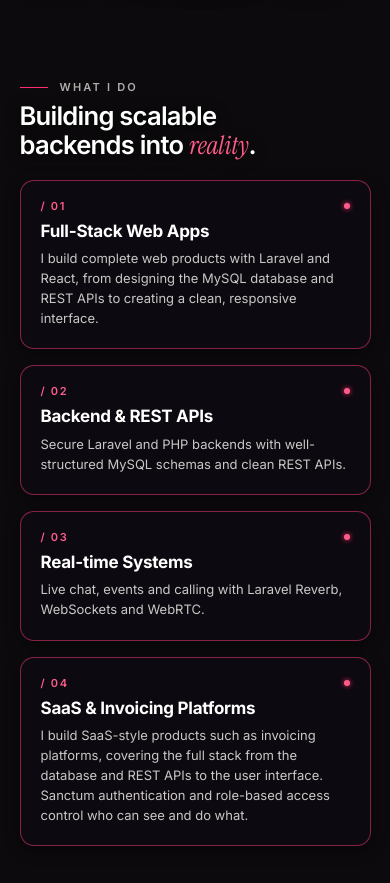
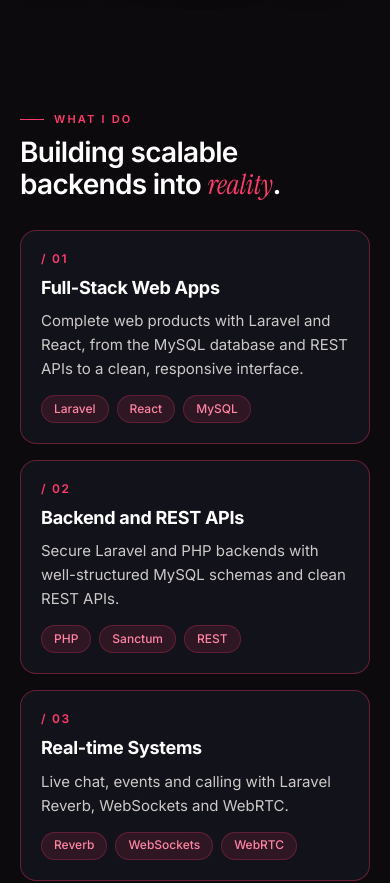
Before and after one commit to Mudasir-ali1/Portfolio, a React (Vite) app: page / in a window 390 px wide. Shown: the part 1628-2511 px from the top of the page. Built offline with nearby package versions, Linux system fonts and the light colour scheme.

Commit message:
Mobile: replace pinned What I do section with static cards

```diff
--- a/index.html
+++ b/index.html
@@ -5,6 +5,8 @@
   <meta charset="UTF-8" />
   <meta name="viewport" content="width=device-width, initial-scale=1.0" />
   <title>Mudasir Ali — Full Stack Developer</title>
+  <meta name="description" content="Mudasir Ali — Full Stack Developer specializing in Laravel, React, REST APIs, real-time systems, and SaaS platforms." />
+  <link rel="icon" type="image/svg+xml" href="/favicon.svg" />
   <!-- Google Fonts: Plus Jakarta Sans, Inter, Instrument Serif, Syne -->
   <link rel="preconnect" href="https://fonts.googleapis.com">
   <link rel="preconnect" href="https://fonts.gstatic.com" crossorigin>
@@ -23,7 +25,7 @@
 
     <!-- Top Navigation -->
     <header class="header">
-      <a href="#home" class="logo">Folioblox</a>
+      <a href="#home" class="logo" aria-label="Mudasir Ali">Mudasir Ali<span class="brand-dot" style="color: #ffb02e;">.</span></a>
       <nav class="nav-links">
         <a href="#home" class="nav-link active">Home</a>
         <a href="#about" class="nav-link">About</a>
--- /dev/null
+++ b/src/components/WhatIDo/ServicesMobile.css
@@ -0,0 +1,147 @@
+/* ===== Mobile Services Section (max-width: 767px) ===== */
+.sm-section {
+  position: relative;
+  width: 100%;
+  max-width: 100%;
+  padding: 64px 20px;
+  box-sizing: border-box;
+  overflow-x: hidden;
+  background: transparent;
+  color: #f5f2ee;
+  font-family: 'Inter', system-ui, -apple-system, sans-serif;
+}
+
+.sm-header {
+  margin: 0 0 28px 0;
+}
+
+.sm-eyebrow {
+  display: flex;
+  align-items: center;
+  gap: 10px;
+  margin: 0 0 10px 0;
+  font-size: 11px;
+  font-weight: 600;
+  letter-spacing: 0.2em;
+  text-transform: uppercase;
+  color: #ff3b6b;
+}
+
+.sm-eyebrow::before {
+  content: '';
+  display: inline-block;
+  width: 24px;
+  height: 1px;
+  background: #ff3b6b;
+  flex-shrink: 0;
+}
+
+.sm-title {
+  margin: 0;
+  font-family: 'Inter', system-ui, -apple-system, sans-serif;
+  font-size: clamp(1.75rem, 7vw, 2.25rem);
+  font-weight: 600;
+  line-height: 1.15;
+  letter-spacing: -0.025em;
+  color: #ffffff;
+}
+
+.sm-title em {
+  font-family: 'Instrument Serif', Georgia, serif;
+  font-style: italic;
+  font-weight: 400;
+  color: #ff3b6b;
+  letter-spacing: -0.01em;
+}
+
+.sm-list {
+  list-style: none;
+  margin: 0;
+  padding: 0;
+  display: flex;
+  flex-direction: column;
+  gap: 16px;
+  width: 100%;
+  max-width: 100%;
+  box-sizing: border-box;
+}
+
+.sm-card {
+  width: 100%;
+  min-height: 44px;
+  padding: 20px;
+  box-sizing: border-box;
+  border-radius: 16px;
+  background: #12121a;
+  border: 1px solid rgba(255, 59, 107, 0.35);
+  display: flex;
+  flex-direction: column;
+  gap: 10px;
+  overflow-wrap: break-word;
+}
+
+.sm-num {
+  font-size: 12px;
+  font-weight: 600;
+  letter-spacing: 0.14em;
+  color: #ff3b6b;
+}
+
+.sm-card-title {
+  margin: 0;
+  font-size: 18px;
+  font-weight: 700;
+  line-height: 1.3;
+  letter-spacing: -0.015em;
+  color: #ffffff;
+}
+
+.sm-card-desc {
+  margin: 0;
+  font-size: 15px;
+  line-height: 1.6;
+  color: rgba(245, 242, 238, 0.82);
+}
+
+.sm-tags {
+  list-style: none;
+  margin: 4px 0 0 0;
+  padding: 0;
+  display: flex;
+  flex-wrap: wrap;
+  gap: 8px;
+}
+
+.sm-tag {
+  display: inline-flex;
+  align-items: center;
+  min-height: 28px;
+  padding: 4px 12px;
+  border-radius: 999px;
+  background: rgba(255, 59, 107, 0.12);
+  border: 1px solid rgba(255, 59, 107, 0.25);
+  font-size: 12px;
+  font-weight: 500;
+  line-height: 1.2;
+  color: #ff85a3;
+}
+
+/* Light CSS-only fade-up (0.4s, once) */
+.sm-reveal {
+  opacity: 0;
+  transform: translateY(16px);
+  transition: opacity 0.4s ease-out, transform 0.4s ease-out;
+}
+
+.sm-reveal.is-visible {
+  opacity: 1;
+  transform: translateY(0);
+}
+
+@media (prefers-reduced-motion: reduce) {
+  .sm-reveal {
+    opacity: 1;
+    transform: none;
+    transition: none;
+  }
+}
--- /dev/null
+++ b/src/components/WhatIDo/ServicesMobile.jsx
@@ -0,0 +1,98 @@
+import { useEffect, useRef } from "react";
+import "./ServicesMobile.css";
+
+const MOBILE_SERVICES = [
+  {
+    id: "fullstack",
+    num: "/ 01",
+    title: "Full-Stack Web Apps",
+    desc: "Complete web products with Laravel and React, from the MySQL database and REST APIs to a clean, responsive interface.",
+    tags: ["Laravel", "React", "MySQL"],
+  },
+  {
+    id: "backend",
+    num: "/ 02",
+    title: "Backend and REST APIs",
+    desc: "Secure Laravel and PHP backends with well-structured MySQL schemas and clean REST APIs.",
+    tags: ["PHP", "Sanctum", "REST"],
+  },
+  {
+    id: "realtime",
+    num: "/ 03",
+    title: "Real-time Systems",
+    desc: "Live chat, events and calling with Laravel Reverb, WebSockets and WebRTC.",
+    tags: ["Reverb", "WebSockets", "WebRTC"],
+  },
+  {
+    id: "payments",
+    num: "/ 04",
+    title: "SaaS and Invoicing Platforms",
+    desc: "SaaS-style products such as invoicing platforms, with role-based access control from the database to the interface.",
+    tags: ["Multi-tenant", "RBAC", "Stripe"],
+  },
+];
+
+export default function ServicesMobile() {
+  const sectionRef = useRef(null);
+
+  useEffect(() => {
+    const root = sectionRef.current;
+    if (!root) return;
+
+    const items = root.querySelectorAll(".sm-reveal");
+    const reduceMotion = window.matchMedia("(prefers-reduced-motion: reduce)").matches;
+
+    if (reduceMotion || typeof IntersectionObserver === "undefined") {
+      items.forEach((el) => el.classList.add("is-visible"));
+      return;
+    }
+
+    const observer = new IntersectionObserver(
+      (entries) => {
+        entries.forEach((entry) => {
+          if (entry.isIntersecting) {
+            entry.target.classList.add("is-visible");
+            observer.unobserve(entry.target);
+          }
+        });
+      },
+      { threshold: 0.12, rootMargin: "0px 0px -24px 0px" }
+    );
+
+    items.forEach((el) => observer.observe(el));
+    return () => observer.disconnect();
+  }, []);
+
+  return (
+    <section
+      ref={sectionRef}
+      id="services"
+      className="sm-section"
+      aria-label="What I do"
+    >
+      <header className="sm-header sm-reveal">
+        <p className="sm-eyebrow">WHAT I DO</p>
+        <h2 className="sm-title">
+          Building scalable backends into <em>reality</em>.
+        </h2>
+      </header>
+
+      <ul className="sm-list" aria-label="Services">
+        {MOBILE_SERVICES.map((item) => (
+          <li key={item.id} className="sm-card sm-reveal">
+            <span className="sm-num">{item.num}</span>
+            <h3 className="sm-card-title">{item.title}</h3>
+            <p className="sm-card-desc">{item.desc}</p>
+            <ul className="sm-tags" aria-label={`${item.title} technologies`}>
+              {item.tags.map((tag) => (
+                <li key={tag} className="sm-tag">
+                  {tag}
+                </li>
+              ))}
+            </ul>
+          </li>
+        ))}
+      </ul>
+    </section>
+  );
+}
--- /dev/null
+++ b/src/components/WhatIDo/ServicesSection.jsx
@@ -0,0 +1,19 @@
+import { lazy, Suspense } from "react";
+import { useIsMobile } from "../../hooks/useIsMobile";
+import ServicesMobile from "./ServicesMobile";
+
+const WhatIDoDesktop = lazy(() => import("./WhatIDo"));
+
+export default function ServicesSection() {
+  const isMobile = useIsMobile();
+
+  if (isMobile) {
+    return <ServicesMobile />;
+  }
+
+  return (
+    <Suspense fallback={null}>
+      <WhatIDoDesktop />
+    </Suspense>
+  );
+}
--- /dev/null
+++ b/src/hooks/useIsMobile.js
@@ -0,0 +1,24 @@
+import { useEffect, useState } from "react";
+
+const MOBILE_QUERY = "(max-width: 767px)";
+
+export function useIsMobile() {
+  const [isMobile, setIsMobile] = useState(() =>
+    typeof window !== "undefined" ? window.matchMedia(MOBILE_QUERY).matches : false
+  );
+
+  useEffect(() => {
+    const mql = window.matchMedia(MOBILE_QUERY);
+    const onChange = (e) => setIsMobile(e.matches);
+
+    setIsMobile(mql.matches);
+    if (mql.addEventListener) {
+      mql.addEventListener("change", onChange);
+      return () => mql.removeEventListener("change", onChange);
+    }
+    mql.addListener(onChange);
+    return () => mql.removeListener(onChange);
+  }, []);
+
+  return isMobile;
+}
--- a/src/index.jsx
+++ b/src/index.jsx
@@ -2,7 +2,7 @@ import React from 'react';
 import { createRoot } from 'react-dom/client';
 import FrameBackground from './components/background/FrameBackground';
 import AboutMe from './components/about/AboutMe';
-import WhatIDo from './components/WhatIDo/WhatIDo';
+import ServicesSection from './components/WhatIDo/ServicesSection';
 import SkillsSection from './components/skills/SkillsSection';
 import OriginalsScroll from './components/projects/OriginalsScroll';
 import ExperienceTimeline from './components/experience/ExperienceTimeline';
@@ -31,11 +31,11 @@ if (aboutMountNode) {
   aboutRoot.render(<AboutMe />);
 }
 
-// Mount WhatIDo Section Island
+// Mount Services Section Island (ServicesMobile on <768px, WhatIDo on desktop)
 const mountNode = document.getElementById('services-root');
 if (mountNode) {
   const root = createRoot(mountNode);
-  root.render(<WhatIDo />);
+  root.render(<ServicesSection />);
 }
 
 // Mount Skills Section Island
```
